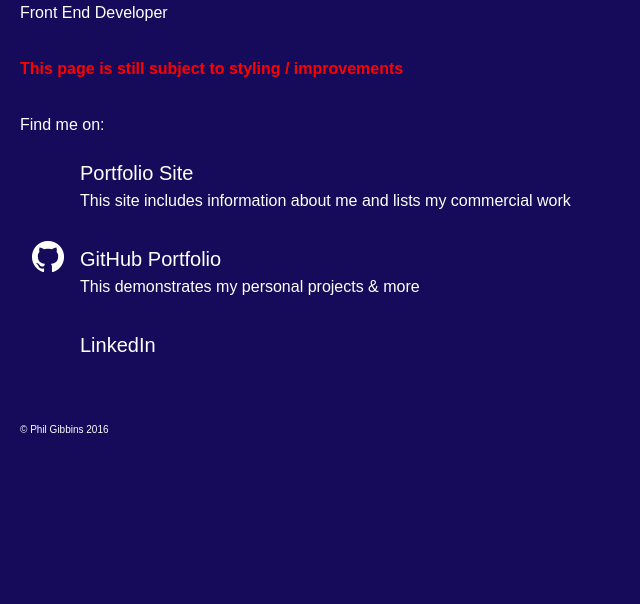
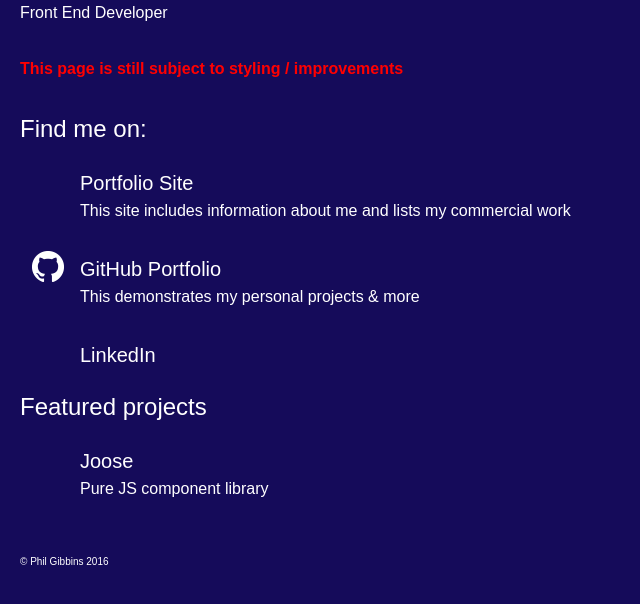
Before and after one commit to scoobster17/scoobster17.github.io, a website: page index.html in a window 1280 px wide. Shown: the part 54-658 px from the top of the page, without its empty margins (0-640 px from the left). Drawn offline with Linux system fonts and the light colour scheme.

Commit message:
Added featured project

```diff
--- a/css/_common.scss
+++ b/css/_common.scss
@@ -13,6 +13,10 @@ h1 {
 	text-decoration: underline;
 }
 h2 {
+	@include font-size(2.4);
+	margin:0 0 .5em;
+}
+h3 {
 	@include font-size(2);
 	margin:0 0 .5em;
 }
--- a/index.html
+++ b/index.html
@@ -17,26 +17,37 @@
 			</p>
 			<!-- end to be removed -->
 
-			<p>Find me on:</p>
+			<h2>Find me on:</h2>
 			<ul class="links-multiline links-icons">
 				<li>
 					<a href="http://www.philgibbins.com">
-						<h2>Portfolio Site</h2>
+						<h3>Portfolio Site</h3>
 						<p>This site includes information about me and lists my commercial work</p>
 					</a>
 				</li>
 				<li class="github">
 					<a href="https://github.com/scoobster17">
-						<h2>GitHub Portfolio</h2>
+						<h3>GitHub Portfolio</h3>
 						<p>This demonstrates my personal projects &amp; more</p>
 					</a>
 				</li>
 				<li class="linkedin">
 					<a href="http://uk.linkedin.com/pub/phil-gibbins/66/675/914">
-						<h2>LinkedIn</h2>
+						<h3>LinkedIn</h3>
 					</a>
 				</li>
 			</ul>
+
+			<h2>Featured projects</h2>
+			<ul class="links-multiline links-icons">
+				<li>
+					<a href="http://scoobster17.github.io/joose/">
+						<h3>Joose</h3>
+						<p>Pure JS component library</p>
+					</a>
+				</li>
+			</ul>
+
 		</main>
 		<footer>
 			<small>&copy; Phil Gibbins <span id="year"></span></small>
```
Also changed, not shown: css/main.css.
